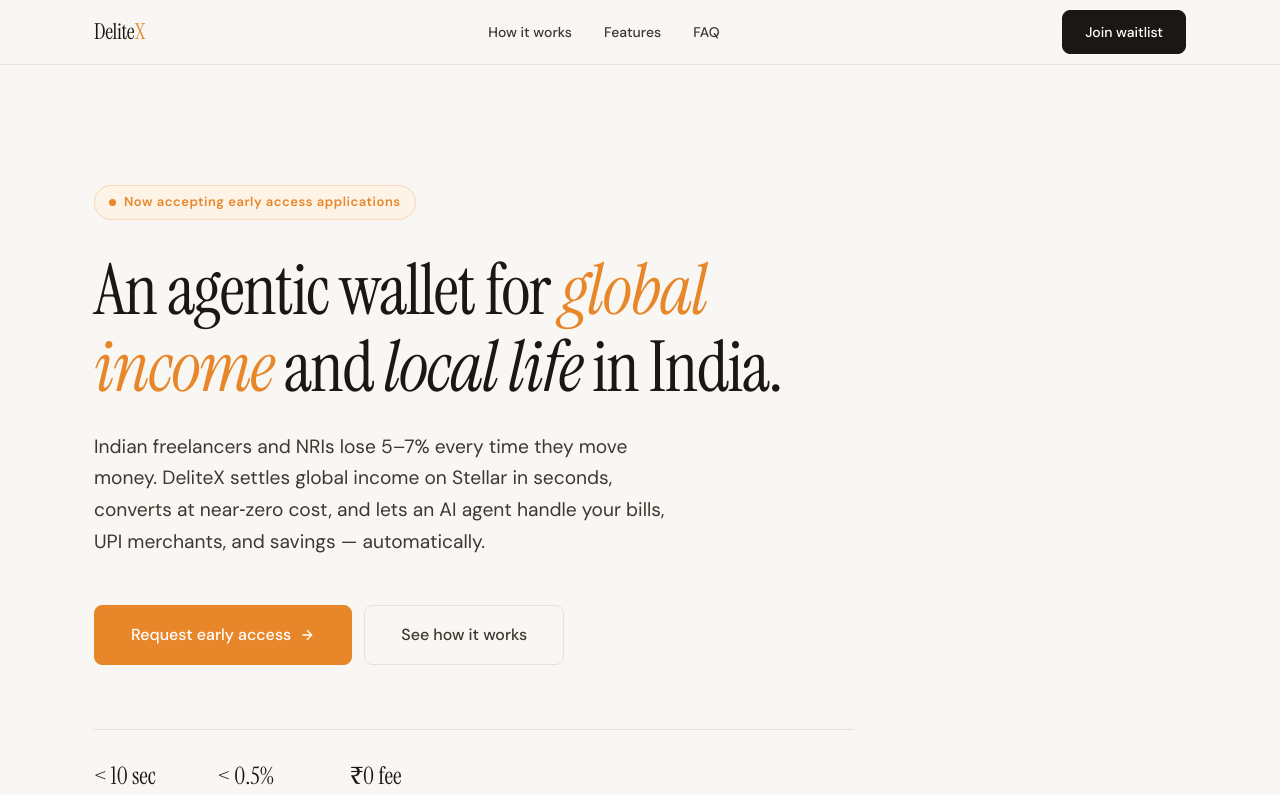
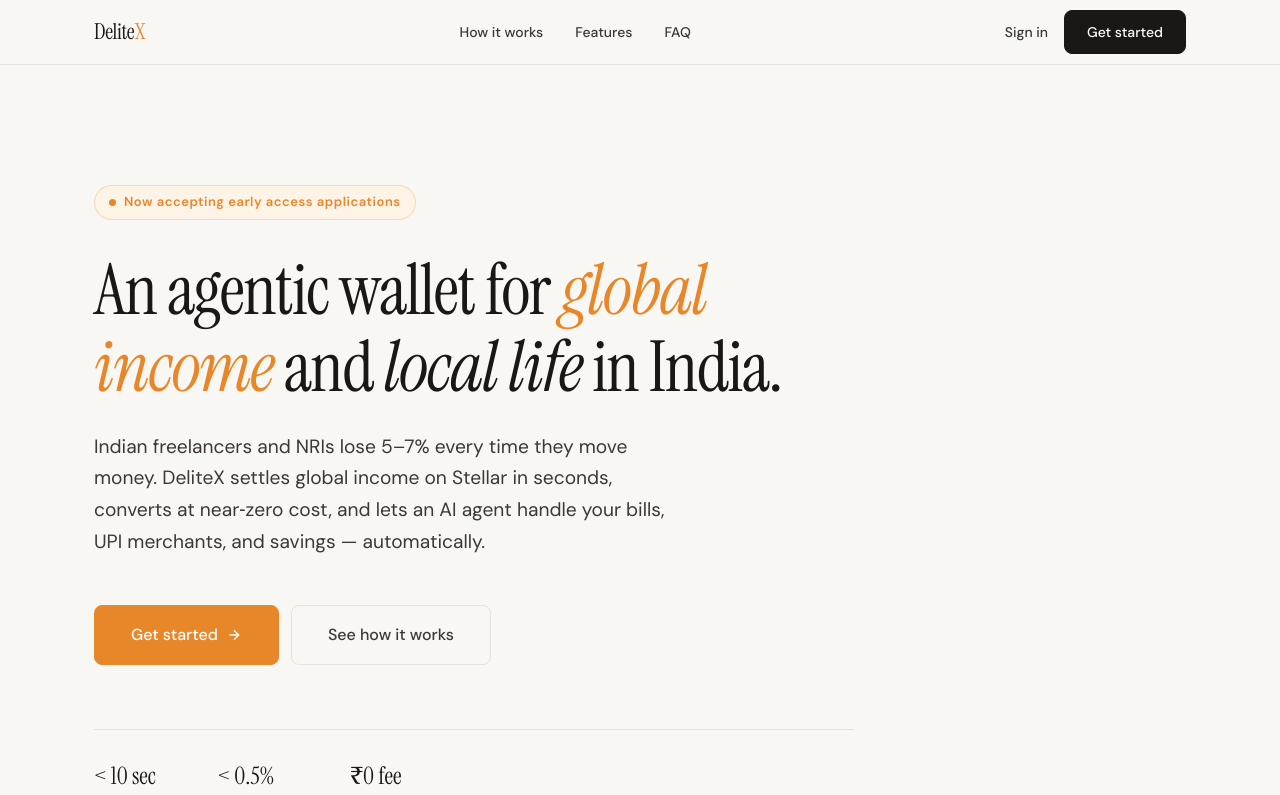
Before and after one commit to fizxy7619/DeliteX, a Next.js app in the folder apps/web/: page / in a window 1280 px wide. Shown: the top 795 px of the page. Built offline with nearby package versions, Linux system fonts and the light colour scheme.

Commit message:
feat: add sign in and get started buttons linking to login page

```diff
--- a/apps/web/src/components/Hero.tsx
+++ b/apps/web/src/components/Hero.tsx
@@ -1,4 +1,4 @@
-
+import Link from "next/link";
 
 export default function Hero() {
   return (
@@ -88,12 +88,12 @@
               marginBottom: "64px",
             }}
           >
-            <a href="#waitlist" className="btn btn-saffron btn-large">
-              Request early access
+            <Link href="/login" className="btn btn-saffron btn-large">
+              Get started
               <svg width="16" height="16" viewBox="0 0 24 24" fill="none" stroke="currentColor" strokeWidth="2" aria-hidden="true">
                 <path d="M5 12h14M12 5l7 7-7 7" />
               </svg>
-            </a>
+            </Link>
             <a href="#how-it-works" className="btn btn-ghost btn-large">
               See how it works
             </a>
--- a/apps/web/src/components/Navbar.tsx
+++ b/apps/web/src/components/Navbar.tsx
@@ -58,10 +58,13 @@
         </nav>
 
         {/* CTA */}
-        <div style={{ display: "flex", alignItems: "center", gap: "12px" }}>
-          <a href="#waitlist" className="btn btn-primary hidden md:inline-flex" style={{ padding: "10px 22px", fontSize: "0.875rem" }}>
-            Join waitlist
-          </a>
+        <div style={{ display: "flex", alignItems: "center", gap: "16px" }}>
+          <Link href="/login" className="hidden md:inline-block" style={{ fontSize: "0.875rem", fontWeight: 500, color: "var(--color-ink-700)", transition: "color 0.15s" }}>
+            Sign in
+          </Link>
+          <Link href="/login" className="btn btn-primary hidden md:inline-flex" style={{ padding: "10px 22px", fontSize: "0.875rem" }}>
+            Get started
+          </Link>
           {/* Mobile hamburger */}
           <button
             onClick={() => setOpen(!open)}
@@ -103,7 +106,7 @@
           <a href="#how-it-works" onClick={() => setOpen(false)} style={{ fontSize: "1rem", fontWeight: 500, color: "var(--color-ink-700)" }}>How it works</a>
           <a href="#features" onClick={() => setOpen(false)} style={{ fontSize: "1rem", fontWeight: 500, color: "var(--color-ink-700)" }}>Features</a>
           <a href="#faq" onClick={() => setOpen(false)} style={{ fontSize: "1rem", fontWeight: 500, color: "var(--color-ink-700)" }}>FAQ</a>
-          <a href="#waitlist" onClick={() => setOpen(false)} className="btn btn-primary" style={{ textAlign: "center" }}>Join waitlist</a>
+          <Link href="/login" onClick={() => setOpen(false)} className="btn btn-primary" style={{ textAlign: "center" }}>Get started</Link>
         </div>
       )}
     </header>
```
